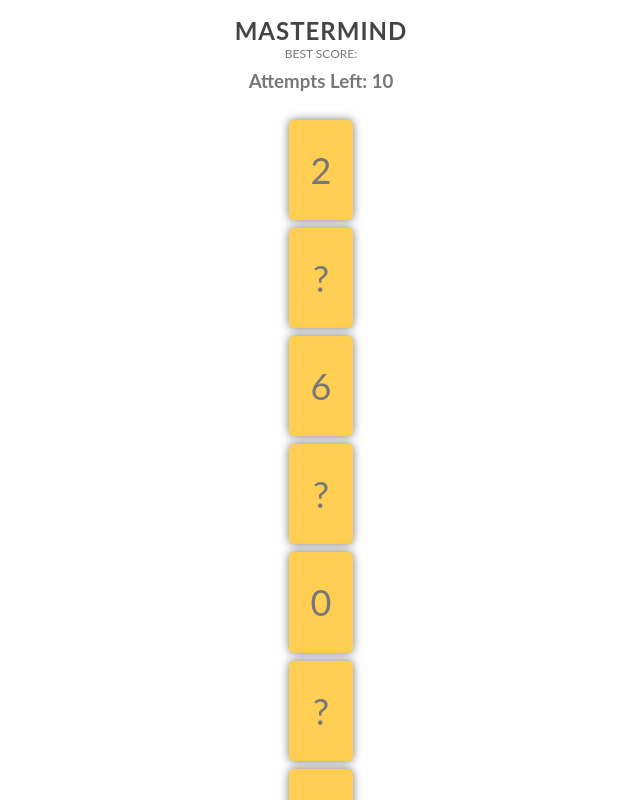
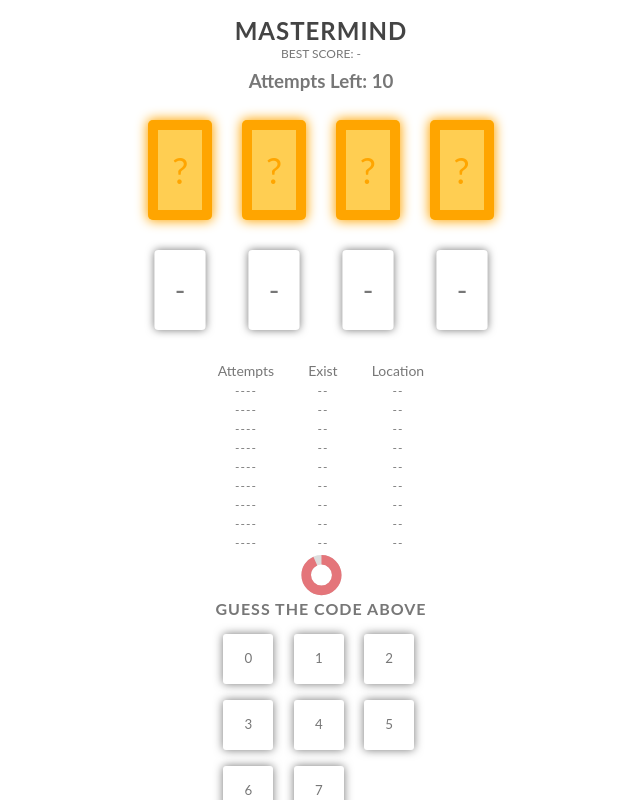
Before and after one commit to kevinreber/mastermind-game, a React (Create React App) app: page / in a window 1280 px wide. Both pictures are taken after a click on the button "MEDIUM". Shown: the top 800 px of the page, without its empty margins (319-959 px from the left). Built offline with nearby package versions, Linux system fonts and the light colour scheme; no server answers.

Commit message:
added rest of UI components

```diff
--- a/src/App.js
+++ b/src/App.js
@@ -17,7 +17,9 @@
 	const [overlay, setOverlay] = useState(OVERLAY_INITIAL_VALUES);
 	const overlayValues =
 		(() => ({ overlay, setOverlay }), [overlay, setOverlay]);
-
+	const playerBestScore = localStorage.getItem('bestScore')
+		? JSON.parse(localStorage.bestScore)
+		: '-';
 	const toggleModal = () => setOverlay((st) => ({ ...st, isOpen: !st.isOpen }));
 
 	const handleSelectedDifficulty = (difficulty) => {
@@ -37,7 +39,12 @@
 				{overlay.isOpen && overlay.content && !gameDifficulty && (
 					<Overlay content={overlay.content} onDismiss={toggleModal}></Overlay>
 				)}
-				{gameDifficulty && <GameScreen difficulty={gameDifficulty} />}
+				{gameDifficulty && (
+					<GameScreen
+						difficulty={gameDifficulty}
+						playerBestScore={playerBestScore}
+					/>
+				)}
 			</OverlayContext.Provider>
 		</div>
 	);
--- a/src/components/AnswerCards/AnswerCards.jsx
+++ b/src/components/AnswerCards/AnswerCards.jsx
@@ -6,7 +6,7 @@
  */
 const AnswerCards = ({ answers }) => {
 	return (
-		<div className="random-numbers">
+		<div id="random-numbers" className="container">
 			{answers.map((number, idx) => (
 				<div key={idx} className="card container">
 					<p className="random-number card-face front number">{number}</p>
--- a/src/components/GameScreen/GameScreen.jsx
+++ b/src/components/GameScreen/GameScreen.jsx
@@ -5,20 +5,27 @@
 
 // Components
 import AnswerCards from '../AnswerCards';
+import PlayerCards from '../PlayerCards';
+import PlayerHistoryTable from '../PlayerHistoryTable';
 import Timer from '../Timer';
+import Keyboard from '../Keyboard/Keyboard';
+import Loader from '../Loader/Loader';
 
 /**
  *
  * @param {object}  difficulty
+ * @param {number}  playerBestScore
  */
 
-const GameScreen = ({ difficulty }) => {
+const PLAYER_GUESS_DEFAULT = ['-', '-', '-', '-'];
+
+const GameScreen = ({ difficulty, playerBestScore }) => {
 	const [answers, setAnswers] = useState([]);
+	const [playerGuesses, setPlayerGuesses] = useState(PLAYER_GUESS_DEFAULT);
 	const [isLoading, setIsLoading] = useState(true);
-	const [lockBoard, setLockBoard] = useState(true);
+	const [lockGameBoard, setLockGameBoard] = useState(true);
 	const [gameOver, setGameOver] = useState(true);
 
-	console.log(difficulty, answers);
 	// async function startGame() {
 
 	// TODO
@@ -30,7 +37,7 @@
 		const getData = async () => {
 			const randomNumbers = await fetchRandomNumbers(difficulty.keyboardMax);
 			setAnswers(randomNumbers);
-			setLockBoard(false);
+			setLockGameBoard(false);
 			setGameOver(false);
 			setIsLoading(false);
 		};
@@ -40,7 +47,7 @@
 	}, []);
 
 	if (isLoading) {
-		return <p>Loading...</p>;
+		return <Loader />;
 	}
 
 	return (
@@ -50,7 +57,7 @@
 				className={`header ${answers.length ? 'animated fadeInUp' : 'hide'}`}>
 				<h1 className="game-title">MASTERMIND</h1>
 				<p className="best-score">
-					BEST SCORE: <span id="best-score"></span>
+					BEST SCORE: <span id="best-score">{playerBestScore}</span>
 				</p>
 				<div className="attempts-container container">
 					<h3>
@@ -67,7 +74,7 @@
 					answers.length ? 'animated fadeInUp' : 'hide'
 				}`}>
 				{answers.length && <AnswerCards answers={answers} />}
-				<div id="players-guesses" className="container"></div>
+				{answers.length && <PlayerCards playerGuesses={playerGuesses} />}
 			</section>
 			{/* <!-- /Gameboard --> */}
 
@@ -77,9 +84,7 @@
 				className={`container ${
 					answers.length ? 'animated fadeInUp' : 'hide'
 				}`}>
-				<div className="table container">
-					<table id="history-tables"></table>
-				</div>
+				{answers.length && <PlayerHistoryTable />}
 			</section>
 			{/* <!-- /Player History --> */}
 
@@ -99,7 +104,10 @@
 					answers.length ? 'animated fadeInUp' : 'hide'
 				}`}>
 				<h3 className="keyboard-header">GUESS THE CODE ABOVE</h3>
-				<div id="keyboard" className="keys container"></div>
+				<Keyboard
+					disabled={lockGameBoard}
+					keyboardLength={difficulty.keyboardMax}
+				/>
 			</section>
 			{/* <!-- Keyboard --> */}
 		</div>
--- /dev/null
+++ b/src/components/Keyboard/Keyboard.jsx
@@ -0,0 +1,37 @@
+import React from 'react';
+
+/** Keyboard Component
+ *
+ * @param {number}  keyboardLength
+ */
+
+const Keyboard = ({ keyboardLength }) => {
+	const numbers = [];
+	for (let i = 0; i <= keyboardLength; i++) {
+		numbers.push(<button className="keyboard-number number">{i}</button>);
+	}
+
+	let styles;
+	switch (keyboardLength) {
+		case keyboardLength === 9: // Hard
+			styles = 'repeat(5, 1fr)';
+			break;
+		case keyboardLength === 7: // Medium
+			styles = 'repeat(4, 1fr)';
+			break;
+		default:
+			// Easy
+			styles = 'repeat(3, 1fr)';
+	}
+
+	return (
+		<div
+			id="keyboard"
+			style={{ gridTemplateColumns: styles }}
+			className="keys container">
+			{numbers}
+		</div>
+	);
+};
+
+export default Keyboard;
--- /dev/null
+++ b/src/components/Keyboard/index.js
@@ -0,0 +1,3 @@
+import Keyboard from './Keyboard';
+
+export default Keyboard;
--- /dev/null
+++ b/src/components/Loader/Loader.jsx
@@ -0,0 +1,14 @@
+import React from 'react';
+
+const Loader = () => {
+	return (
+		<div
+			style={{
+				marginTop: '20rem',
+			}}>
+			Loading...
+		</div>
+	);
+};
+
+export default Loader;
--- /dev/null
+++ b/src/components/Loader/index.js
@@ -0,0 +1,3 @@
+import Loader from './Loader';
+
+export default Loader;
--- /dev/null
+++ b/src/components/PlayerCards/PlayerCards.jsx
@@ -0,0 +1,19 @@
+import React from 'react';
+
+/** Player Cards
+ *
+ * @param {array}   playerGuesses     Array of numbers.
+ */
+const PlayerCards = ({ playerGuesses }) => {
+	return (
+		<div id="players-guesses" className="container">
+			{playerGuesses.map((number, idx) => (
+				<p id={idx} className="player-guess number shrink">
+					{number}
+				</p>
+			))}
+		</div>
+	);
+};
+
+export default PlayerCards;
--- /dev/null
+++ b/src/components/PlayerCards/index.js
@@ -0,0 +1,3 @@
+import PlayerCards from './PlayerCards';
+
+export default PlayerCards;
--- /dev/null
+++ b/src/components/PlayerHistoryTable/PlayerHistoryTable.jsx
@@ -0,0 +1,31 @@
+import React from 'react';
+
+const PlayerHistoryTable = () => {
+	const attempts = [];
+	for (let i = 0; i < 9; i++) {
+		attempts.push(
+			<tr className="table-attempt">
+				<td className="attempt">----</td>
+				<td className="attempt">--</td>
+				<td className="attempt">--</td>
+			</tr>
+		);
+	}
+
+	return (
+		<div className="table container">
+			<table id="history-tables">
+				<thead>
+					<tr className="table-titles-container">
+						<td className="table-title">Attempts</td>
+						<td className="table-title">Exist</td>
+						<td className="table-title">Location</td>
+					</tr>
+				</thead>
+				<tbody>{attempts}</tbody>
+			</table>
+		</div>
+	);
+};
+
+export default PlayerHistoryTable;
--- /dev/null
+++ b/src/components/PlayerHistoryTable/index.js
@@ -0,0 +1,3 @@
+import PlayerHistoryTable from './PlayerHistoryTable';
+
+export default PlayerHistoryTable;
```
